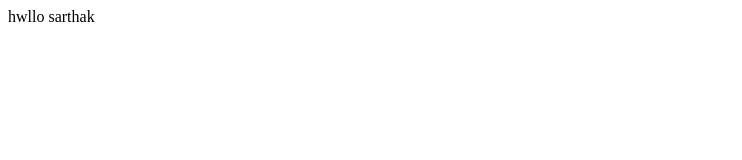
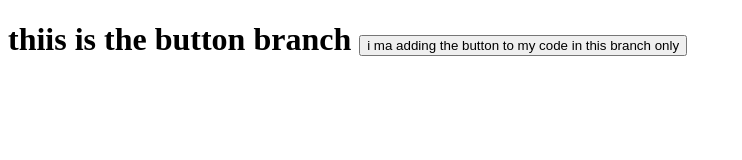
Before and after one commit to sarthak572/learning, a plain HTML site: page index.html in a window 1280 px wide. Shown: the whole page, without its empty margins (0-742 px from the left). Drawn offline with Linux system fonts and the light colour scheme.

Commit message:
button added

```diff
--- a/index.html
+++ b/index.html
@@ -6,6 +6,8 @@
     <title>Document</title>
 </head>
 <body>
-    hwllo sarthak
+    <h1>thiis is the button branch
+        <button>i ma adding the button to my code in this branch only </button>
+    </h1>
 </body>
 </html>
```
